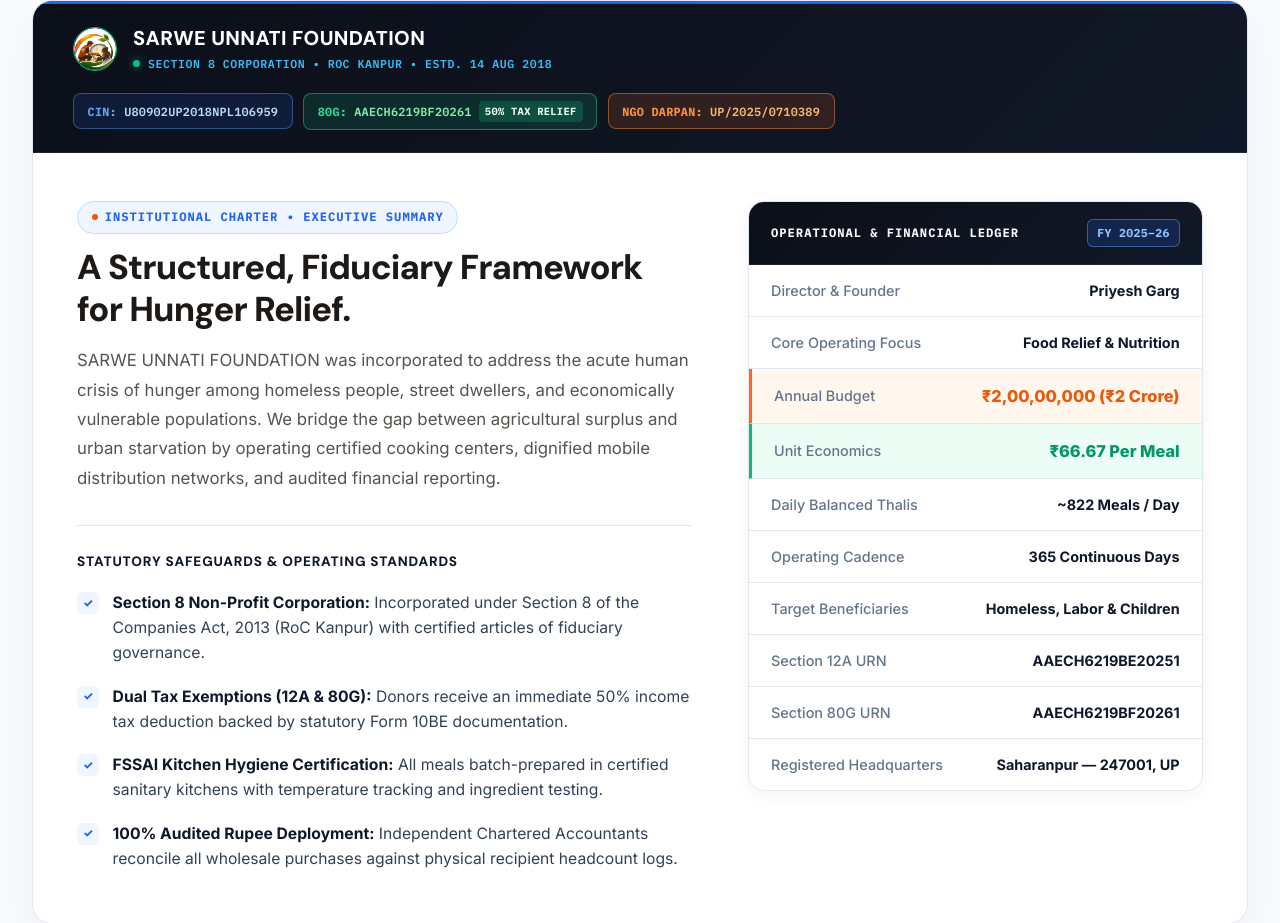
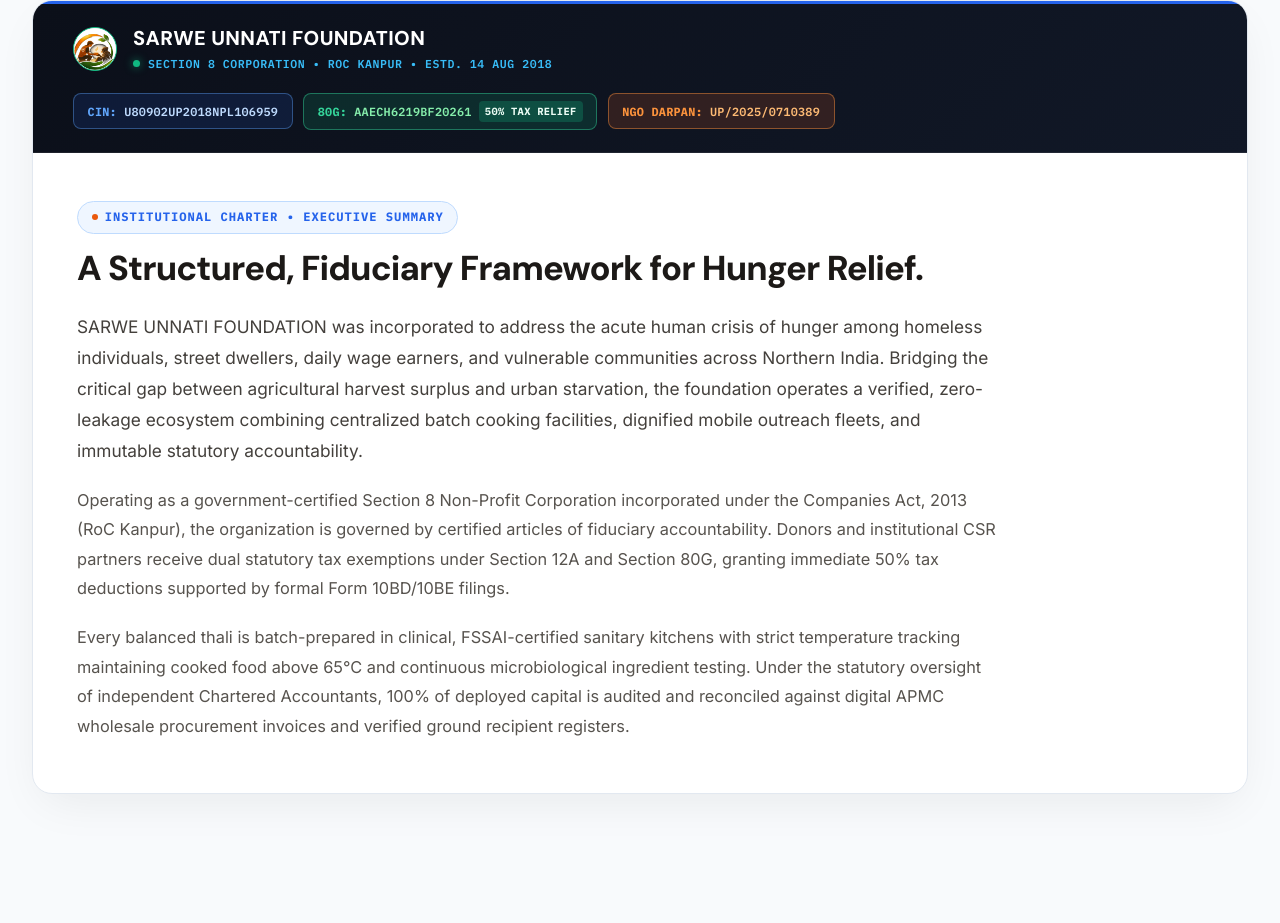
Before and after one commit to agnivridhiindia-cmd/sarwe-unnati, a website: page index.html in a window 1280 px wide. Shown: the part 896-1819 px from the top of the page. Drawn offline with Linux system fonts and the light colour scheme.

Commit message:
refactor(home): remove ledger card and integrate statutory safeguards into normal editorial text in charter section

```diff
--- a/index.html
+++ b/index.html
@@ -190,7 +190,7 @@
         <!-- Institutional Header Bar (Full Bleed Top Strip) -->
         <div class="charter-header-bar">
           <div class="charter-seal">
-            <div class="seal-icon-box" aria-hidden="true" style="padding: 0; background: #000; border: 1.5px solid #10B981; border-radius: 50%; overflow: hidden; width: 44px; height: 44px; display: flex; align-items: center; justify-content: center;">
+            <div class="seal-icon-box" aria-hidden="true" style="padding: 0; background: #FFFFFF; border: 1.5px solid #10B981; border-radius: 50%; overflow: hidden; width: 44px; height: 44px; display: flex; align-items: center; justify-content: center;">
               <img src="assets/images/logo-emblem-circle.png" alt="Sarwe Unnati Foundation Seal" style="width: 100%; height: 100%; object-fit: cover;">
             </div>
             <div>
@@ -220,106 +220,26 @@
 
         <!-- Inner Content Area with Proper Padding -->
         <div class="charter-editorial-inner">
-          <div class="charter-editorial-grid">
-            <div class="charter-left-col">
+          <div class="charter-editorial-single" style="max-width: 920px;">
             <div class="section-tag-badge" style="display: inline-flex; align-items: center; gap: 0.45rem; margin-bottom: 0.85rem;">
               <span style="display: inline-block; width: 6px; height: 6px; border-radius: 50%; background: #EA580C;"></span>
               INSTITUTIONAL CHARTER &bull; EXECUTIVE SUMMARY
             </div>
-              <h2 class="section-title-sm" style="font-family: var(--font-heading); font-size: clamp(1.85rem, 2.7vw, 2.35rem); font-weight: 800; line-height: 1.2; color: #1C1917; margin-bottom: 1rem;">
+            <h2 class="section-title-sm" style="font-family: var(--font-heading); font-size: clamp(1.85rem, 2.7vw, 2.45rem); font-weight: 800; line-height: 1.25; color: #1C1917; margin-bottom: 1.25rem;">
               A Structured, Fiduciary Framework for Hunger Relief.
             </h2>
-              <p class="section-lead-text" style="font-size: 1.05rem; line-height: 1.75; color: #57534E; margin-bottom: 1.75rem;">
-                SARWE UNNATI FOUNDATION was incorporated to address the acute human crisis of hunger among homeless people, street dwellers, and economically vulnerable populations. We bridge the gap between agricultural surplus and urban starvation by operating certified cooking centers, dignified mobile distribution networks, and audited financial reporting.
-              </p>
-
-              <!-- Structured Bullet Points -->
-              <div class="editorial-bullets-block">
-                <h4 class="bullets-subtitle">Statutory Safeguards &amp; Operating Standards</h4>
-                <ul class="clean-bullet-list">
-                  <li>
-                    <span class="bullet-marker">✓</span>
-                    <div>
-                      <strong>Section 8 Non-Profit Corporation:</strong> Incorporated under Section 8 of the Companies Act, 2013 (RoC Kanpur) with certified articles of fiduciary governance.
-                    </div>
-                  </li>
-                  <li>
-                    <span class="bullet-marker">✓</span>
-                    <div>
-                      <strong>Dual Tax Exemptions (12A &amp; 80G):</strong> Donors receive an immediate 50% income tax deduction backed by statutory Form 10BE documentation.
-                    </div>
-                  </li>
-                  <li>
-                    <span class="bullet-marker">✓</span>
-                    <div>
-                      <strong>FSSAI Kitchen Hygiene Certification:</strong> All meals batch-prepared in certified sanitary kitchens with temperature tracking and ingredient testing.
-                    </div>
-                  </li>
-                  <li>
-                    <span class="bullet-marker">✓</span>
-                    <div>
-                      <strong>100% Audited Rupee Deployment:</strong> Independent Chartered Accountants reconcile all wholesale purchases against physical recipient headcount logs.
-                    </div>
-                  </li>
-                </ul>
-              </div>
-            </div>
-
-            <div class="charter-right-col">
-              <div class="statutory-ledger-card">
-                <div class="ledger-header">
-                  <span class="ledger-title">OPERATIONAL &amp; FINANCIAL LEDGER</span>
-                  <span class="ledger-period">FY 2025–26</span>
-                </div>
-                <div class="ledger-table">
-                  <div class="ledger-row">
-                    <span class="ledger-key">Director &amp; Founder</span>
-                    <span class="ledger-val">Priyesh Garg</span>
-                  </div>
-                  <div class="ledger-row">
-                    <span class="ledger-key">Core Operating Focus</span>
-                    <span class="ledger-val">Food Relief &amp; Nutrition</span>
-                  </div>
-                  <div class="ledger-row highlight-row orange">
-                    <span class="ledger-key">Annual Budget</span>
-                    <span class="ledger-val text-orange">₹2,00,00,000 (₹2 Crore)</span>
-                  </div>
-                  <div class="ledger-row highlight-row emerald">
-                    <span class="ledger-key">Unit Economics</span>
-                    <span class="ledger-val text-emerald">₹66.67 Per Meal</span>
-                  </div>
-                  <div class="ledger-row">
-                    <span class="ledger-key">Daily Balanced Thalis</span>
-                    <span class="ledger-val font-mono">~822 Meals / Day</span>
-                  </div>
-                  <div class="ledger-row">
-                    <span class="ledger-key">Operating Cadence</span>
-                    <span class="ledger-val">365 Continuous Days</span>
-                  </div>
-                  <div class="ledger-row">
-                    <span class="ledger-key">Target Beneficiaries</span>
-                    <span class="ledger-val">Homeless, Labor &amp; Children</span>
-                  </div>
-                  <div class="ledger-row">
-                    <span class="ledger-key">Section 12A URN</span>
-                    <span class="ledger-val font-mono">AAECH6219BE20251</span>
-                  </div>
-                  <div class="ledger-row">
-                    <span class="ledger-key">Section 80G URN</span>
-                    <span class="ledger-val font-mono">AAECH6219BF20261</span>
-                  </div>
-                  <div class="ledger-row">
-                    <span class="ledger-key">Registered Headquarters</span>
-                    <span class="ledger-val">Saharanpur — 247001, UP</span>
-                  </div>
-                </div>
-              </div>
-            </div>
-          </div>
-        </div>
-      </div>
-    </div>
-  </section>
+            <p class="section-lead-text" style="font-size: 1.08rem; line-height: 1.8; color: #44403C; margin-bottom: 1.25rem;">
+              SARWE UNNATI FOUNDATION was incorporated to address the acute human crisis of hunger among homeless individuals, street dwellers, daily wage earners, and vulnerable communities across Northern India. Bridging the critical gap between agricultural harvest surplus and urban starvation, the foundation operates a verified, zero-leakage ecosystem combining centralized batch cooking facilities, dignified mobile outreach fleets, and immutable statutory accountability.
+            </p>
+            <p style="font-size: 1.02rem; line-height: 1.8; color: #57534E; margin-bottom: 1.25rem;">
+              Operating as a government-certified Section 8 Non-Profit Corporation incorporated under the Companies Act, 2013 (RoC Kanpur), the organization is governed by certified articles of fiduciary accountability. Donors and institutional CSR partners receive dual statutory tax exemptions under Section 12A and Section 80G, granting immediate 50% tax deductions supported by formal Form 10BD/10BE filings.
+            </p>
+            <p style="font-size: 1.02rem; line-height: 1.8; color: #57534E; margin-bottom: 0;">
+              Every balanced thali is batch-prepared in clinical, FSSAI-certified sanitary kitchens with strict temperature tracking maintaining cooked food above 65°C and continuous microbiological ingredient testing. Under the statutory oversight of independent Chartered Accountants, 100% of deployed capital is audited and reconciled against digital APMC wholesale procurement invoices and verified ground recipient registers.
+            </p>
+          </div>
+        </div>
+      </div>
     </div>
   </section>
 
```
Also changed, not shown: scripts/capture-charter-updated.js (added, +41 -0 lines). Lines whose indentation alone changed are shown as unchanged.
